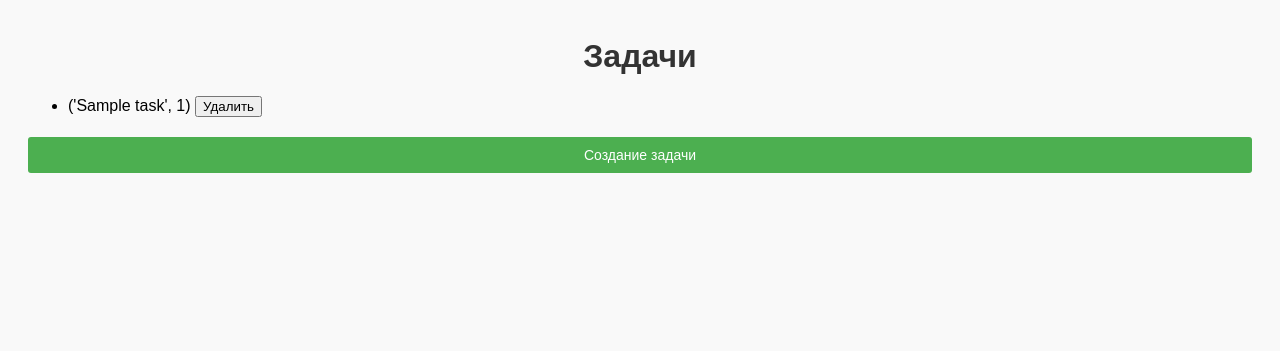
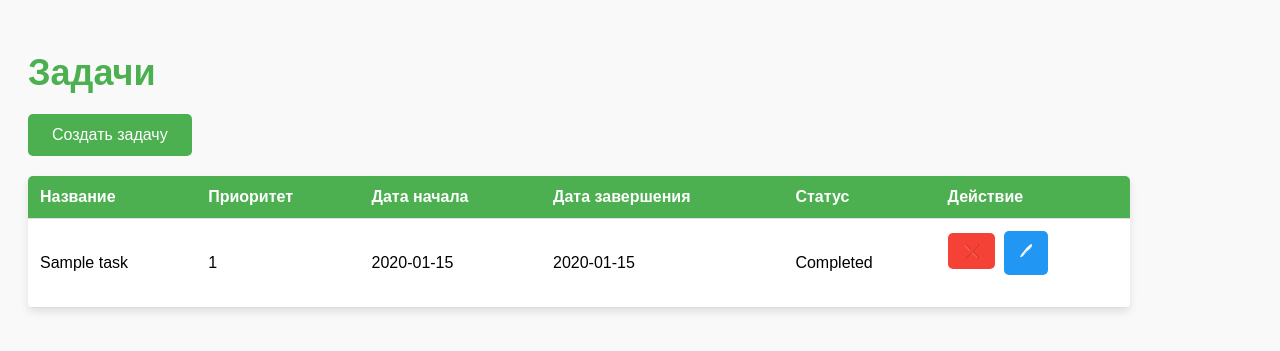
Before and after one commit to dan9Protasenia/task-management, a Flask app: page /tasks/1 in a window 1280 px wide. Shown: the top 351 px of the page. Run offline with Flask 3, Linux system fonts and the light colour scheme; tables that the repository leaves empty hold one stand-in row (values such as "Sample post").

Commit message:
Update tasks.html

```diff
--- a/templates/tasks.html
+++ b/templates/tasks.html
@@ -9,109 +9,131 @@
             padding: 20px;
         }
     h1 {
-            color: #333;
-            text-align: center;
-            margin-top: 10px;
+        color: #4caf50;
+        font-size: 36px;
+        margin-bottom: 20px;
     }
     table {
-            width: 100%;
+        width: 90%;
         border-collapse: collapse;
-            margin: 20px auto;
-            max-width: 800px;
+        box-shadow: 0 4px 8px rgba(0, 0, 0, 0.1);
         background-color: #fff;
-            box-shadow: 0 2px 4px rgba(0, 0, 0, 0.1);
+        border-radius: 5px;
+        overflow: hidden;
     }
     th, td {
-            padding: 10px;
-            border-bottom: 1px solid #eee;
-            color: #333;
+        padding: 12px;
         text-align: left;
+        border-bottom: 1px solid #ddd;
     }
     th {
-            background-color: #f5f5f5;
-        }
-        .create-button {
         background-color: #4caf50;
         color: #fff;
-            padding: 10px 20px;
+    }
+    tr:hover {
+        background-color: #f2f2f2;
+    }
+    button, .edit-button {
+        padding: 10px 15px;
+        background-color: #f44336;
+        color: #fff;
         border: none;
-            border-radius: 3px;
+        border-radius: 5px;
+        font-size: 14px;
         cursor: pointer;
-            font-size: 14px;
         transition: background-color 0.3s ease;
-            margin-top: 20px;
-            text-align: center;
+        margin-right: 5px;
     }
-        .create-button a {
+    button:hover, .edit-button:hover {
+        background-color: #d32f2f;
+    }
+    .edit-button {
+        background-color: #2196f3;
+    }
+    .edit-button:hover {
+        background-color: #1976d2;
+    }
+    a {
+        display: inline-block;
+        padding: 12px 24px;
+        background-color: #4caf50;
         color: #fff;
         text-decoration: none;
+        border-radius: 5px;
+        font-size: 16px;
+        margin-bottom: 20px;
+        transition: background-color 0.3s ease;
     }
-        .delete-button {
-            background-color: transparent;
-            color: #f44336;
-            border: none;
-            cursor: pointer;
-            outline: none;
-            padding: 0;
-            font-size: 16px;
-            line-height: 1;
-            margin: 0 4px;
-            display: none;
+    a:hover {
+        background-color: #45a049;
     }
-        .delete-button:hover {
-            color: #d32f2f;
+    </style>
+    <script src="https://code.jquery.com/jquery-3.6.0.min.js"></script>
+    <script>
+    function deleteTask(taskId) {
+        $.ajax({
+            url: '/delete_task/' + taskId,
+            type: 'DELETE',
+            success: function(response) {
+                alert(response.message);
+                location.reload();
+            },
+            error: function(error) {
+                alert('Error deleting task: ' + error.responseJSON.message);
             }
-        .edit-icon {
-            font-size: 16px;
-            line-height: 1;
+        });
     }
-        .task-name {
-            cursor: pointer;
-            display: flex;
-            align-items: center;
-            justify-content: space-between;
-            padding: 10px;
-            border-bottom: 1px solid #eee;
-        }
-        .task-details {
-            display: none;
-            padding: 10px;
-            background-color: #f5f5f5;
-            border-bottom: 1px solid #eee;
-            font-size: 14px;
-        }
-        .task-details p {
-            margin: 5px 0;
-        }
-
-    </style>
+    </script>
 </head>
 <body>
     <h1>Задачи</h1>
-<div id="taskList"></div>
-<ul>
+    <div class="create-button">
+        <a href="/create_task/{{ project_id }}">Создать задачу</a>
+    </div>
+    <table>
+        <thead>
+            <tr>
+                <th>Название</th>
+                <th>Приоритет</th>
+                <th>Дата начала</th>
+                <th>Дата завершения</th>
+                <th>Статус</th>
+                <th>Действие</th>
+            </tr>
+        </thead>
+        <tbody>
             {% for task in tasks %}
-    <li>
-        <span data-task-id="{{ task.id }}">{{ task.name,task.id }}</span>
-        <button onclick="deleteTask({{ task.id }})">Удалить</button>
-    </li>
+            <tr>
+                <td>{{ task.name }}</td>
+                <td>{{ task.priority }}</td>
+                <td>{{ task.start_date }}</td>
+                <td>{{ task.planned_end_date }}</td>
+                <td>{{ task.status }}</td>
+                <td>
+                    <button onclick="deleteTask({{ task.id }})">&#10060</button>
+                    <a class="edit-button" href="/edit_task/{{ task.id }}">&#x1F58A;</a>
+                </td>
+            </tr>
             {% endfor %}
-</ul>
+        </tbody>
+    </table>
+
 
 <script>
-        // Получение project_id из URL
     var project_id = window.location.pathname.split('/')[2];
 
-        // Изменение URL ссылки
     var createTaskLink = document.getElementById('createTaskLink');
-        createTaskLink.href = "/create_task/" + project_id;
+    createTaskLink.addEventListener('click', function (event) {
+        event.preventDefault();
+        createTask();
+    });
 
     var tasks = JSON.parse('{{ tasks_json|safe }}');
     var projectId = '{{ project_id }}'; // Получение значения project_id из контекста
 
     var taskList = document.getElementById('taskList');
     for (var i = 0; i < tasks.length; i++) {
-            (function() {
+        (function () {
             var task = tasks[i];
 
             var listItem = document.createElement('div');
@@ -119,7 +141,7 @@
 
             var taskName = document.createElement('div');
             taskName.classList.add('task-name');
-                taskName.innerHTML = '<span>' + task.name + '</span>';
+            taskName.innerHTML = '<span>' + task.name + '</span>' + '<span>ID: ' + task.id + '</span>';
 
             var taskDetails = document.createElement('div');
             taskDetails.classList.add('task-details');
@@ -135,13 +157,13 @@
             deleteButton.classList.add('delete-button');
             deleteButton.textContent = 'Delete';
 
-                deleteButton.addEventListener('click', function(event) {
+            deleteButton.addEventListener('click', function (event) {
                 event.stopPropagation();
                 var taskId = task.id;
                 deleteTask(taskId);
             });
 
-                taskName.addEventListener('click', function() {
+            taskName.addEventListener('click', function () {
                 var deleteButton = this.parentElement.getElementsByClassName('delete-button')[0];
                 var taskDetails = this.parentElement.getElementsByClassName('task-details')[0];
 
@@ -164,7 +186,7 @@
     function deleteTask(taskId) {
         var xhr = new XMLHttpRequest();
         xhr.open('DELETE', '/delete_task/' + taskId);
-            xhr.onreadystatechange = function() {
+        xhr.onreadystatechange = function () {
             if (xhr.readyState === XMLHttpRequest.DONE) {
                 if (xhr.status === 200) {
                     alert('Задача успешно удалена');
@@ -179,13 +201,13 @@
 
     function createTask() {
         var taskData = {
-                project_id: projectId,
+            project_id: project_id,
         };
 
         var xhr = new XMLHttpRequest();
         xhr.open('POST', '/create_task');
         xhr.setRequestHeader('Content-Type', 'application/json');
-            xhr.onreadystatechange = function() {
+        xhr.onreadystatechange = function () {
             if (xhr.readyState === XMLHttpRequest.DONE) {
                 if (xhr.status === 200) {
                     alert('Задача успешно создана');
@@ -200,8 +222,7 @@
 
 </script>
 
-<div class="create-button">
-    <a href="/create_task/{{ project_id }}">Создание задачи</a>
+
 </div>
 </body>
 </html>
```
Lines whose indentation alone changed are shown as unchanged.
